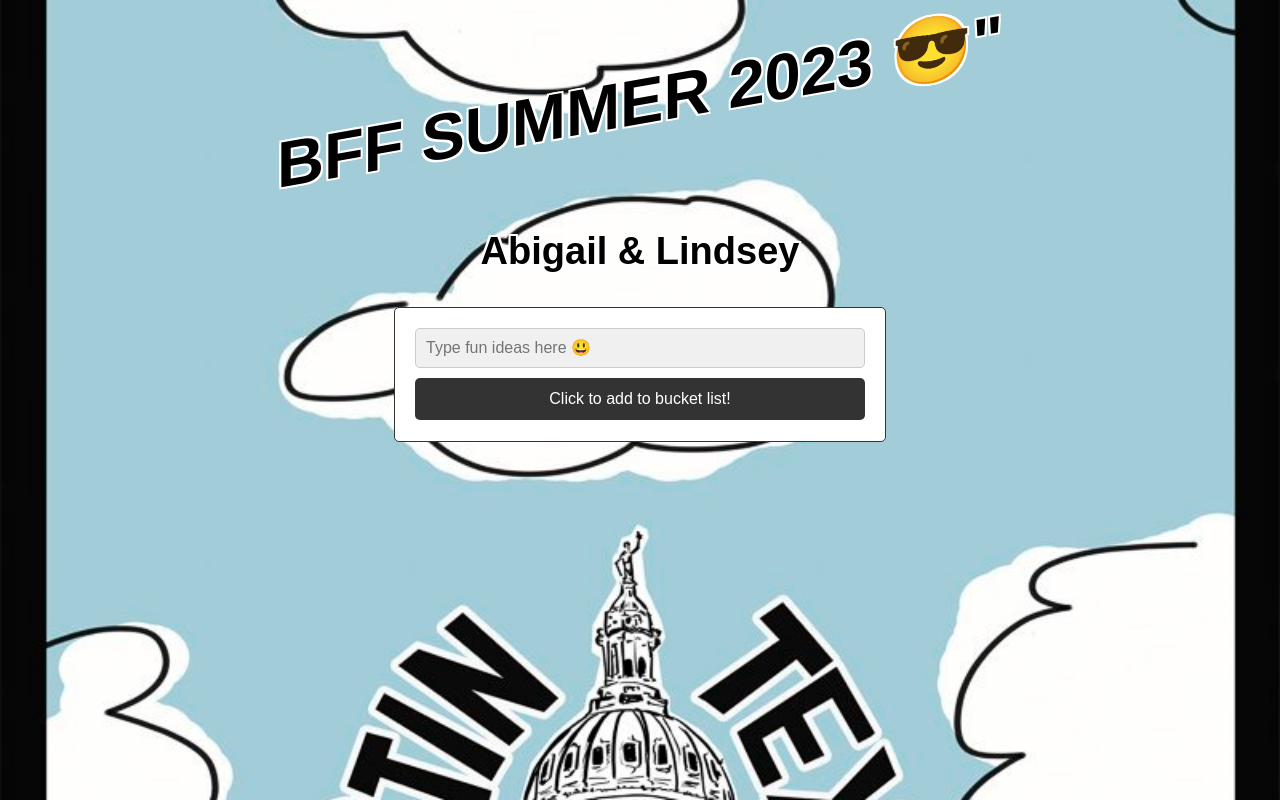
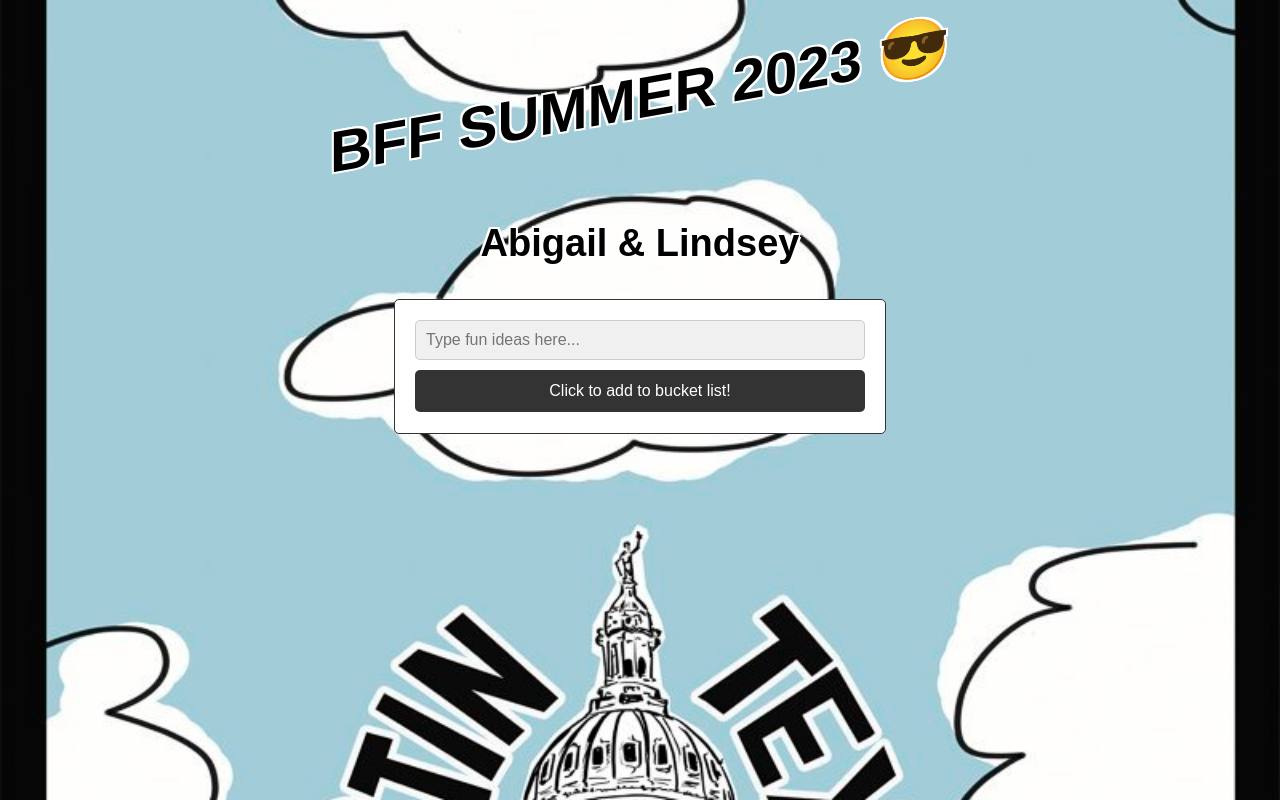
Before and after one commit to AGHenderson97/SummerTripBucketList, a plain HTML site: page index.html in a window 1280 px wide. Drawn offline with Linux system fonts and the light colour scheme.

Commit message:
Aesthetic

```diff
--- a/index.html
+++ b/index.html
@@ -10,13 +10,13 @@
   </style>
 </head>
 <body><br><br><br>
-  <h1><strong>BFF SUMMER 2023 😎"</strong></h1>
+  <h1><strong>BFF SUMMER 2023 😎</strong></h1>
   <div class="centered-text"><br><br>
    <h2>Abigail & Lindsey</h2><br>
   </div>
 
   <div class="bucket-list">
-    <input type="text" id="new-item" placeholder="Type fun ideas here &#128515">
+    <input type="text" id="new-item" placeholder="Type fun ideas here...">
     <button id="add-button">Click to add to bucket list!</button>
     <ul id="items-list">
       <!-- Bucket list items will be dynamically added here -->
--- a/styles.css
+++ b/styles.css
@@ -17,7 +17,7 @@ body {
 h1 {
   text-align: center;
   font-family: 'Oswald', sans-serif;
-  font-size: 65px;
+  font-size: 58px;
   color: #333;
   margin: 10px 0;
   transform: skewY(-10deg);
```
